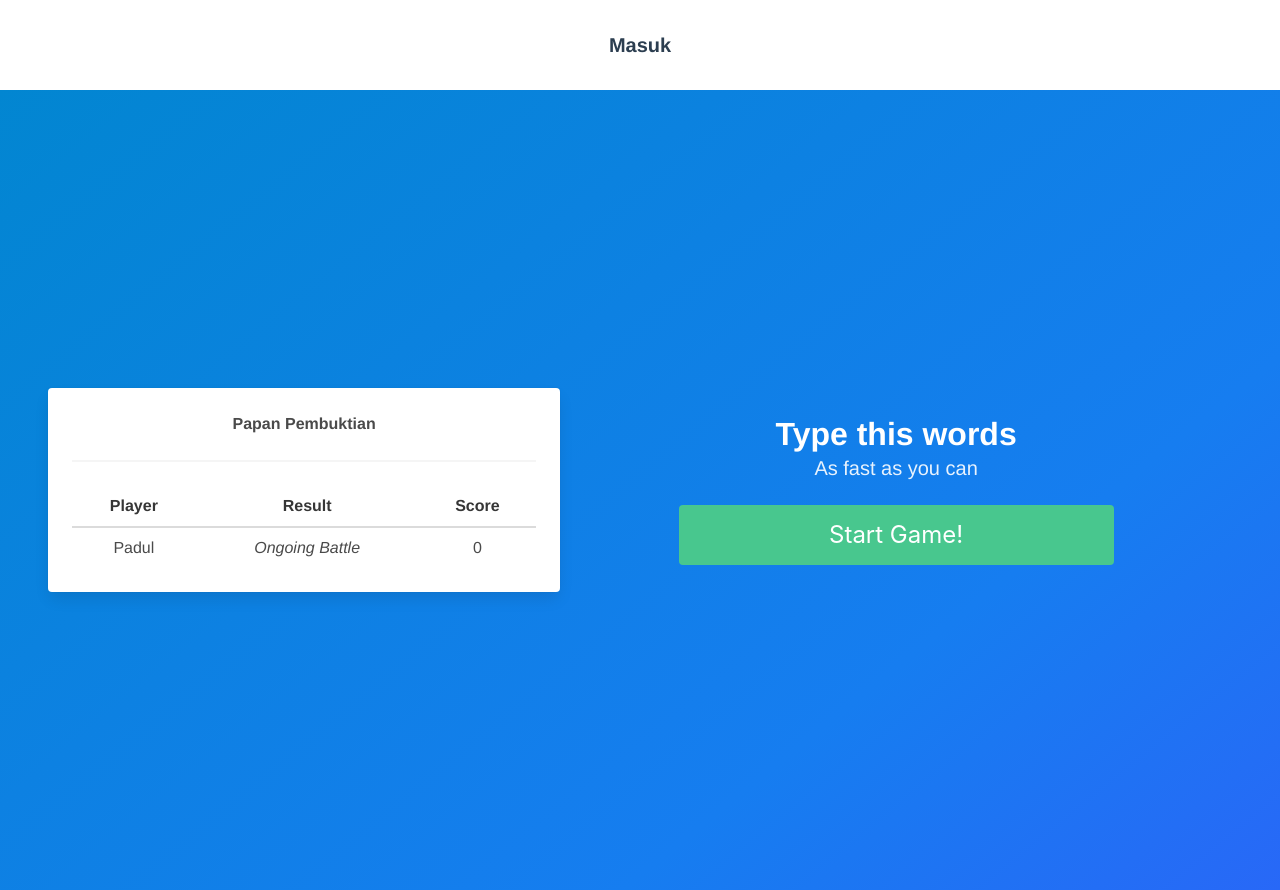
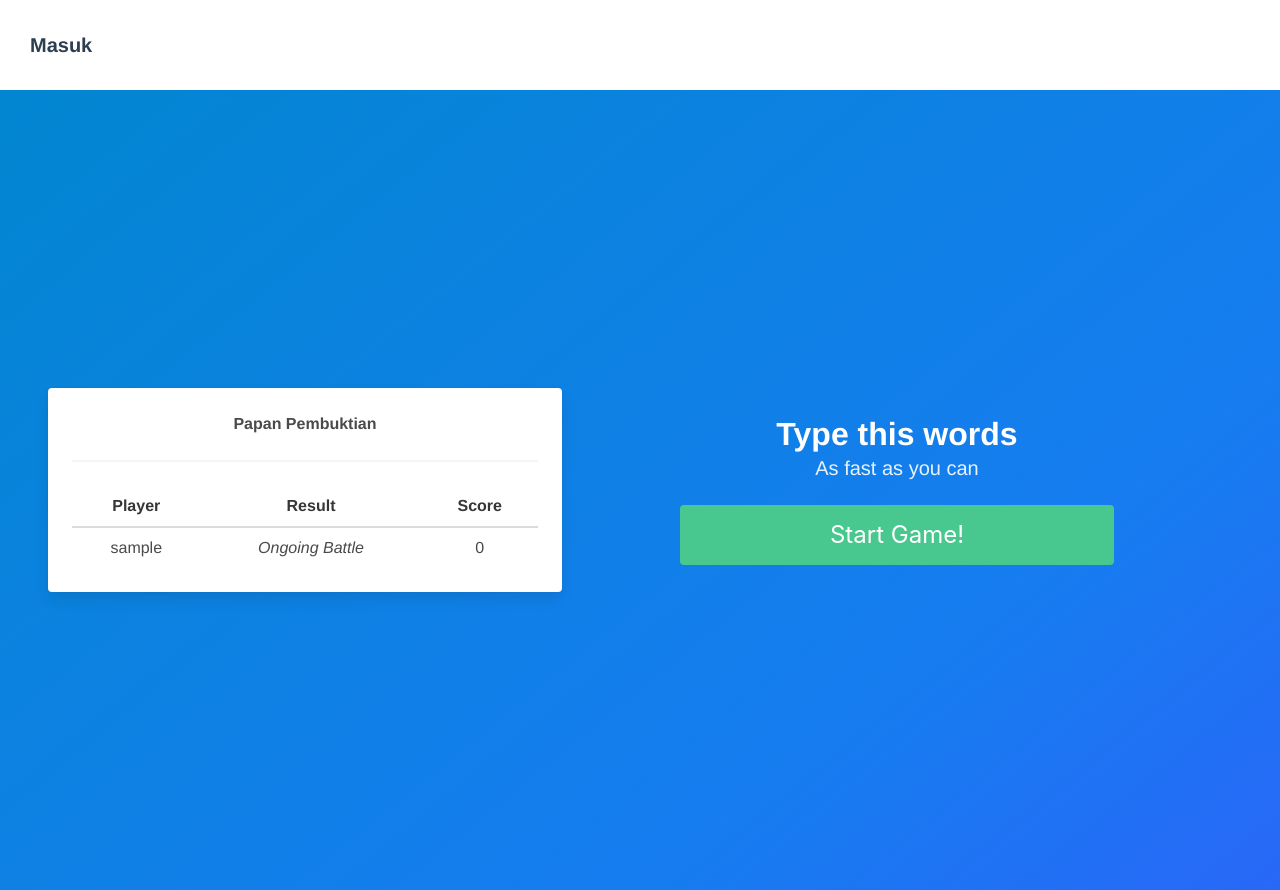
Before and after one commit to titan2903/app, a Vue app in the folder client/: page /play in a window 1280 px wide. Built offline with nearby package versions, Linux system fonts and the light colour scheme; sample sign-in values are in the browser's storage.

Commit message:
guard is working

```diff
--- a/client/src/App.vue
+++ b/client/src/App.vue
@@ -27,6 +27,7 @@ export default {
 
 #nav {
   padding: 30px;
+  text-align: left;
 }
 
 #nav a {
--- a/client/src/components/Navbar.vue
+++ b/client/src/components/Navbar.vue
@@ -1,8 +1,12 @@
 <template>
-  <router-link v-if="!showNav" to="/">Masuk</router-link>
-  <div v-else>
-    <router-link to="/play">Play</router-link> |
-    <a @click="logout">Change User</a>
+  <div>
+    <div v-if="!check">
+      <router-link to="/">Masuk</router-link>
+    </div>
+    <div v-else>
+      <router-link to="/play">[ Play ]</router-link> |
+      <a @click="logout">[ Change User ]</a>
+    </div>
   </div>
 </template>
 
@@ -11,26 +15,29 @@ export default {
   name: 'Navbar',
   data() {
     return {
-      showNav: false,
+      check: true,
     };
+  },
+  created() {
+    this.checkData();
   },
   methods: {
     logout() {
+      localStorage.clear();
+      this.check = false;
       this.$router.push('/');
-      this.$store.dispatch('inGameState', false);
+      this.$store.dispatch('resetState');
     },
-  },
-  computed: {
-    isIngame() {
-      return this.$store.state.isIngame;
-    },
-  },
-  watch: {
-    isIngame(newVal) {
-      if (newVal) {
-        this.showNav = true;
+    checkData() {
+      const state = this.$store.state.isIngame;
+      const uname = localStorage.getItem('uname');
+
+      if (state) {
+        this.check = true;
+      } else if (uname) {
+        this.check = true;
       } else {
-        this.showNav = false;
+        this.check = false;
       }
     },
   },
--- a/client/src/components/PlayerList.vue
+++ b/client/src/components/PlayerList.vue
@@ -16,7 +16,7 @@
           </thead>
           <tbody>
             <tr>
-              <td>Padul</td>
+              <td>{{ uname }}</td>
               <td>
                 <i>
                   {{ getResult ? 'Done' : 'Ongoing Battle' }}
@@ -34,6 +34,14 @@
 <script>
 export default {
   name: 'PlayerList',
+  data() {
+    return {
+      uname: '',
+    };
+  },
+  created() {
+    this.getUsername();
+  },
   computed: {
     getScore() {
       return this.$store.state.score;
@@ -45,5 +53,10 @@ export default {
       return this.$store.state.textModel;
     },
   },
+  methods: {
+    getUsername() {
+      this.uname = localStorage.getItem('username');
+    },
+  },
 };
 </script>
--- a/client/src/components/UsernameInput.vue
+++ b/client/src/components/UsernameInput.vue
@@ -1,7 +1,8 @@
 <template>
   <div>
     <b-field label="Username">
-      <b-input placeholder="Masukkan disini ..." min="5" maxlength="10"> </b-input>
+      <b-input v-model="getUsername" placeholder="Masukkan disini ..." min="5" maxlength="10">
+      </b-input>
     </b-field>
     <div class="buttons">
       <b-button @click="gotoPlay" type="is-info" expanded>
@@ -13,10 +14,36 @@
 
 <script>
 export default {
+  computed: {
+    getUsername: {
+      get() {
+        return this.$store.state.username;
+      },
+      set(value) {
+        this.$store.dispatch('setUsername', value);
+      },
+    },
+  },
   methods: {
     gotoPlay() {
-      this.$router.push('/play');
-      this.$store.dispatch('inGameState', true);
+      let uname = this.$store.state.username;
+
+      if (uname.length < 5) {
+        this.$buefy.toast.open({
+          duration: 5000,
+          message: 'Username harus lebih dari 5 karakter',
+          position: 'is-bottom',
+          type: 'is-danger',
+        });
+      } else {
+        localStorage.setItem('username', uname);
+        this.$router.push('/play');
+        this.$store.dispatch('inGameState', true);
+        this.$buefy.toast.open({
+          message: `Welcome ${uname}!`,
+          type: 'is-success',
+        });
+      }
     },
   },
   name: 'UsernameInput',
--- a/client/src/router/index.js
+++ b/client/src/router/index.js
@@ -25,4 +25,17 @@ const router = new VueRouter({
   routes,
 });
 
+const guard = (to, from, next) => {
+  const uname = localStorage.getItem('username');
+  if (to.name !== 'Home' && !uname) {
+    next('/');
+  } else if (to.name == 'Home' && uname) {
+    next('/play');
+  } else {
+    next();
+  }
+};
+
+router.beforeEach(guard);
+
 export default router;
--- a/client/src/store/index.js
+++ b/client/src/store/index.js
@@ -3,16 +3,27 @@ import Vuex from 'vuex';
 
 Vue.use(Vuex);
 
-const store = new Vuex.Store({
-  state: {
+const defaultState = () => {
+  return {
     isIngame: false,
     victory: false,
     words: ['hello', 'my', 'name', 'is', 'padul'],
     input: [],
+    unameSockets: [], // mungkin nanti bisa ditaro di array ini buat username lebih (v-for di papan pembuktian?)
     textModel: '',
+    username: '',
     score: 0,
-  },
+  };
+};
+
+const state = defaultState();
+
+const store = new Vuex.Store({
+  state,
   mutations: {
+    RESET_STATE(state) {
+      Object.assign(state, defaultState());
+    },
     SET_INGAMESTATE(state, payload) {
       state.isIngame = payload;
     },
@@ -28,8 +39,17 @@ const store = new Vuex.Store({
     SET_SCORE(state, payload) {
       state.score = payload;
     },
+    SET_UNAME(state, payload) {
+      state.username = payload;
+    },
   },
   actions: {
+    resetState({ commit }) {
+      commit('RESET_STATE');
+    },
+    setUsername({ commit }, str) {
+      commit('SET_UNAME', str);
+    },
     inGameState({ commit }, bool) {
       commit('SET_INGAMESTATE', bool);
     },
```
